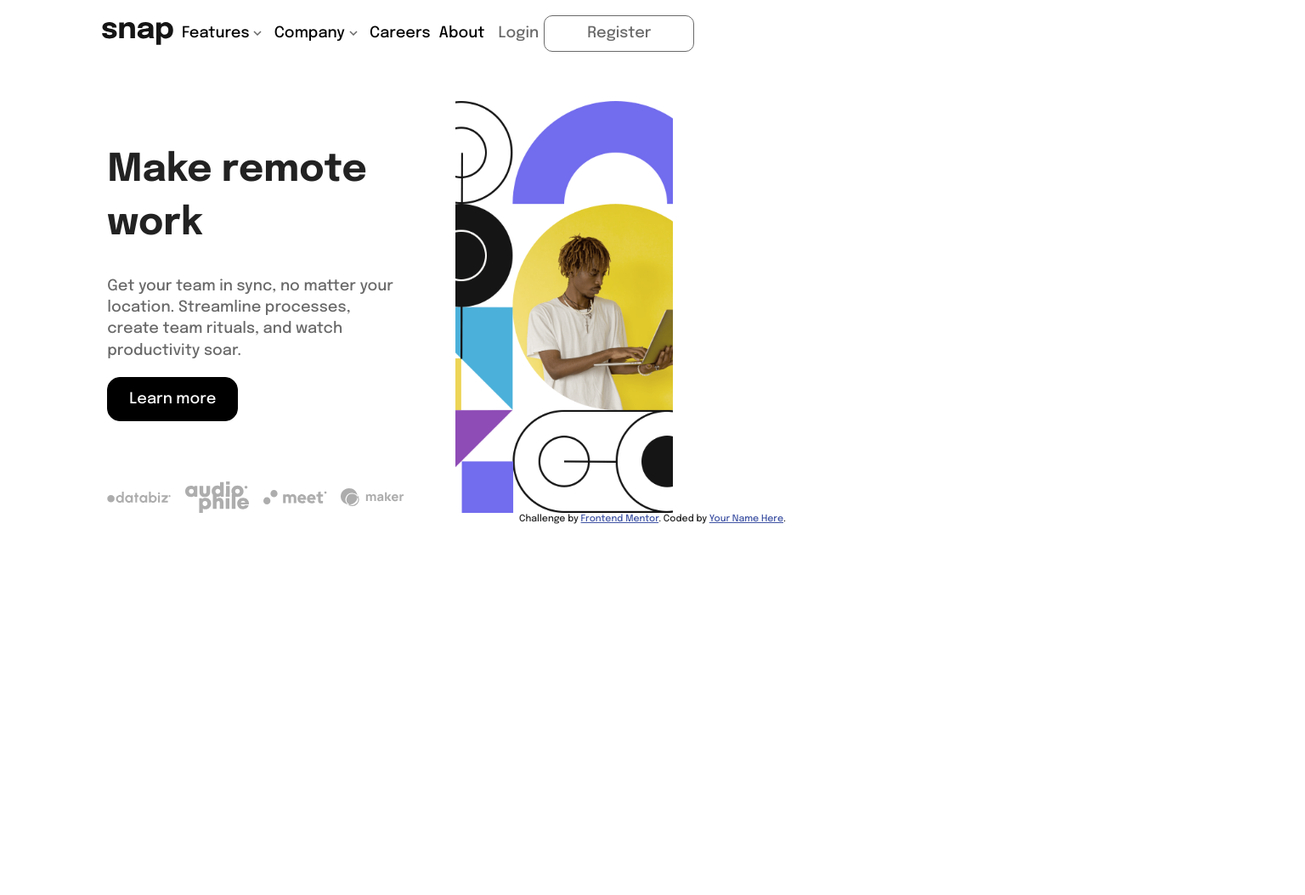
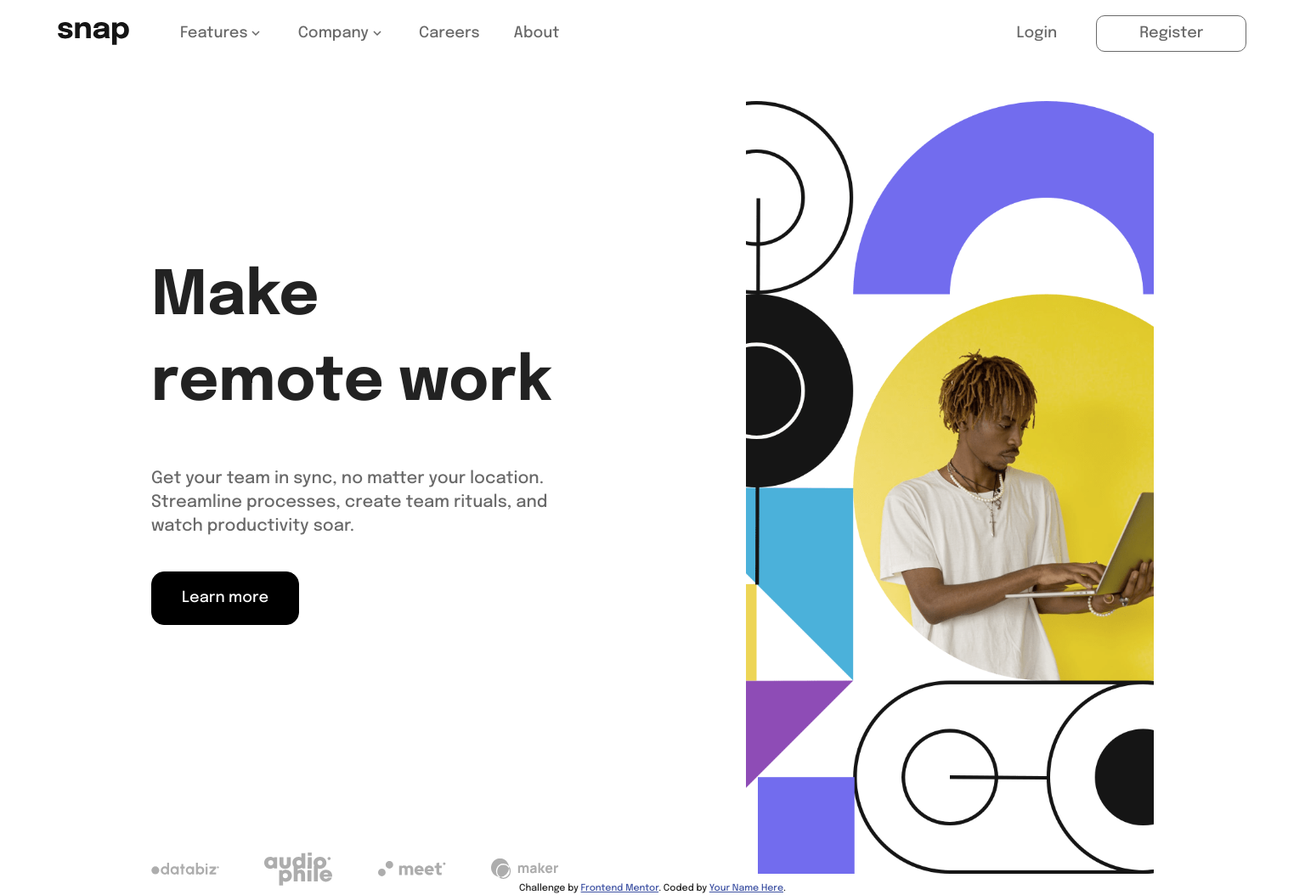
Before and after one commit to tahobbit11/intro-section-with-dropdown, a plain HTML site: page index.html in a window 1536 px wide. Shown: the whole page at 85% size. Before the commit the page ends 800 px from the top, so only its background shows below. Drawn offline with Linux system fonts and the light colour scheme.

Commit message:
finished with the css and part of the readme

```diff
--- a/css/main.css
+++ b/css/main.css
@@ -95,10 +95,6 @@
         align-items: center;
         flex-direction: column;
     }
-
-    main {
-    }
-
   /* Classes, ids, etc*/
 
   .nav-container {
@@ -230,6 +226,10 @@
     flex-direction: column;
     align-items: center;
     text-align: center;
+  }
+
+  .img-wrapper {
+    width: 100%;
   }
 
   .hero-img {
@@ -393,7 +393,7 @@
 
     .nav-list {
       display: flex;
-      justify-content: space-between;
+      align-items: center;
       list-style: none;
       padding-left: 10px;
       margin: 0;
@@ -404,8 +404,16 @@
       padding-right: 10px;
     }
 
+    .listed-item {
+      height: 25.19px;
+    }
+
     .nav-list li a {
       text-decoration: none;
+      color: hsl(0, 0%, 41%);
+    }
+
+    .nav-list li a:hover {
       color: black;
     }
 
@@ -428,9 +436,10 @@
 
     .show-nested-list {
       position: absolute;
-      background-color: white;
+      background-color: lightgray;
       padding: 10px;
       border-radius: 5px;
+      box-shadow: -3px 5px rgba(0, 0, 0, .1);
     }
 
     .content-wrapper {
@@ -479,11 +488,67 @@
 
   @media only screen and (min-width: 1440px) {
     .nav-container {
-      width: 1296px;
+      width: 1400px;
     }
 
+    .nav-list {
+      padding-left: 60px;
+    }
 
+    .listed-item,
+    .item {
+      padding-right: 40px;
+    }
 
+    .buttons {
+      margin-left: 492px;
+    }
+
+    .buttons button:nth-child(1) {
+      margin-right: 40px;
+    }
+
+    .content-wrapper {
+      width: 1400px;
+    }
+
+    .hero-img {
+      width: 480px;
+      height: 910px;
+    }
+
+    .text {
+      width: 480px;
+      padding: 0;
+      margin-bottom: 120px;
+    }
+
+    .text h1 {
+      font-size: 4em;
+    }
+
+    .text p {
+      font-size: 1.1em;
+      margin-bottom: 2em;
+    }
+
+    .learn-more {
+      margin: 0;
+    }
+
+    .learn-more-button {
+      padding: 20px 35px;
+    }
+
+    .company-list {
+      width: 480px;
+      padding: 0;
+      transform: translate(0, 375%);
+    }
+
+    .company img {
+      width: 80px;
+    }
   }
 
   @media print,
--- a/index.html
+++ b/index.html
@@ -17,7 +17,7 @@
 
   <!-- Feel free to remove these styles or customise in your own stylesheet 👍 -->
   <style>
-    .attribution { font-size: 11px; text-align: center; }
+    .attribution { font-size: 11px; text-align: center; padding-top: 10px;}
     .attribution a { color: hsl(228, 45%, 44%); }
   </style>
 </head>
```
Also changed, not shown: images/Screenshot 2023-06-27 201407.png (added), 1 other file.
